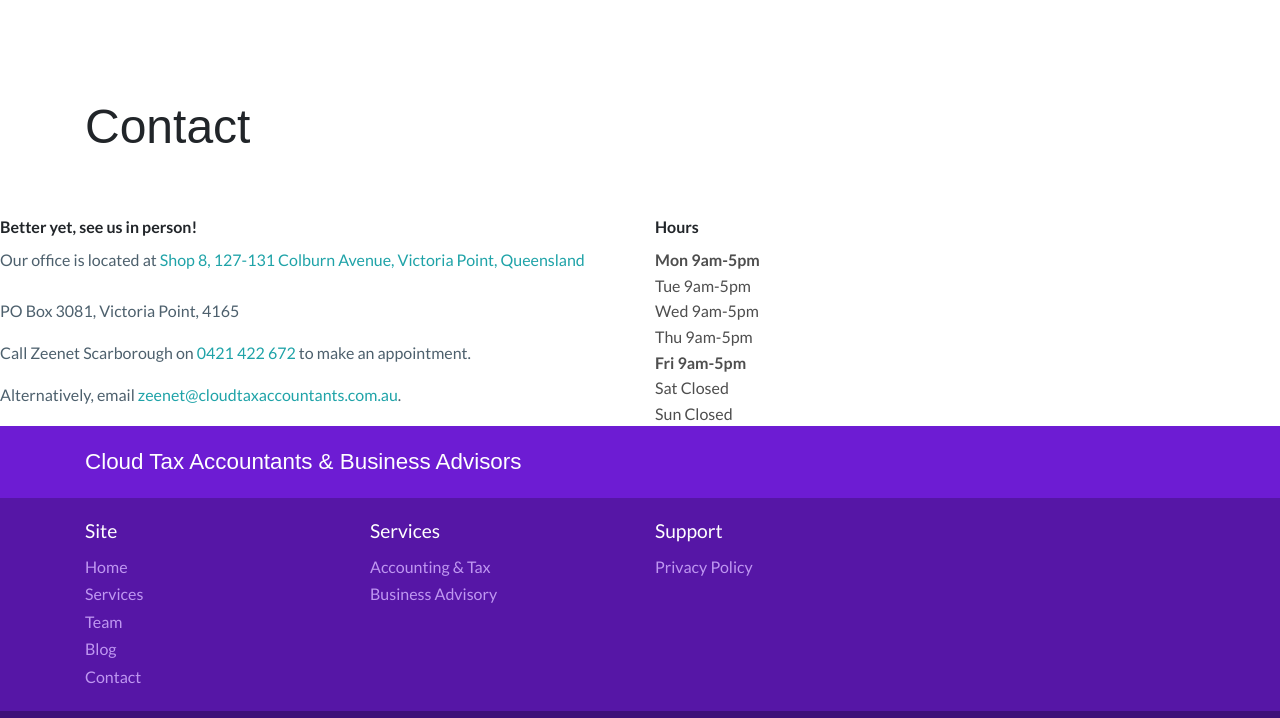
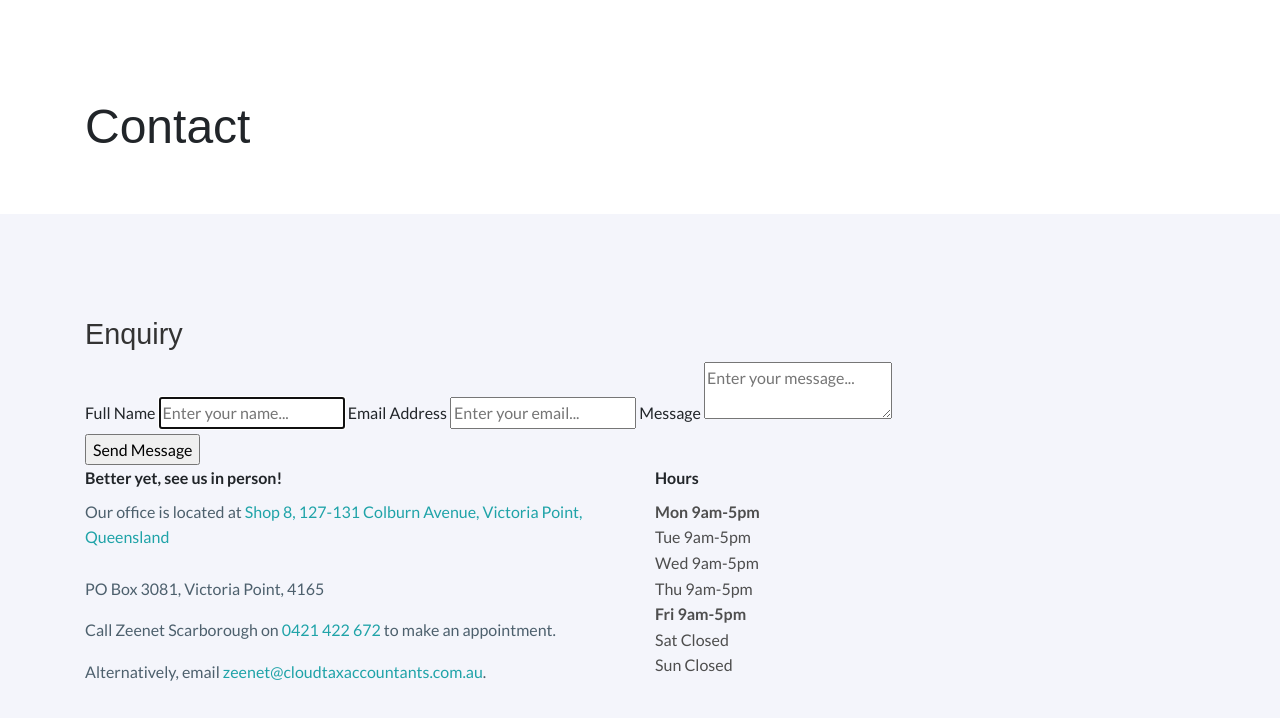
Before and after one commit to itsolver/cloud-tax-accountants-site-pro-output, a plain HTML site: page contact/index.html in a window 1280 px wide. Shown: the part 82-800 px from the top of the page. Drawn offline with Linux system fonts and the light colour scheme; a web font is replaced by a local one.

Commit message:
Updated 'contact/index.html' via CloudCannon

```diff
--- a/contact/index.html
+++ b/contact/index.html
@@ -86,7 +86,8 @@
 </div>
   </div>
   <div id="wrapper" class="wrapper" data-cms-content-wrapper="/_layouts/default.html">
-    <div class="intro intro-big pb-5">
+    <script src="https://www.google.com/recaptcha/api.js" async defer></script>
+<div class="intro intro-big pb-5">
   <div class="container">
     <div class="row">
       <div class="col-12">
@@ -95,6 +96,30 @@
     </div>
   </div>
 </div>
+
+<div class="strip strip-grey">
+  <div class="container pt-4 pt-md-10 pb-4 pb-md-10">
+    <div class="row">
+      <div class="col-12">
+          <h2>Enquiry</h2>
+     <form method="post" action="/contact-success.html">
+        <label for="name">Full Name</label>
+		<input type="text" name="name" id="name" placeholder="Enter your name..." autofocus />
+
+		<label for="email">Email Address</label>
+		<input type="email" name="email" id="email" placeholder="Enter your email..." required inputmode="email" />
+
+		<label for="message">Message</label>
+		<textarea name="message" id="message" placeholder="Enter your message..."></textarea>
+
+		<input type="hidden" name="_to" value="angus@itsolver.net" />
+		<input type="text" name="_gotcha" style="display: none;" />
+        <div class="g-recaptcha" data-sitekey="6Lc5ldYUAAAAANJ7-HR0x4sbyIuRjB-tz3uvLxUa"></div>
+		<input type="submit" value="Send Message" />
+	</form>
+
+      </div>
+    </div>
 
     <div class="row">
       <div class="col-md-6">
@@ -129,8 +154,8 @@
     </div>
 
     </div>
-
-
+  </div>
+</div>
 
 <script>
   // highlight current day on opening hours
```
